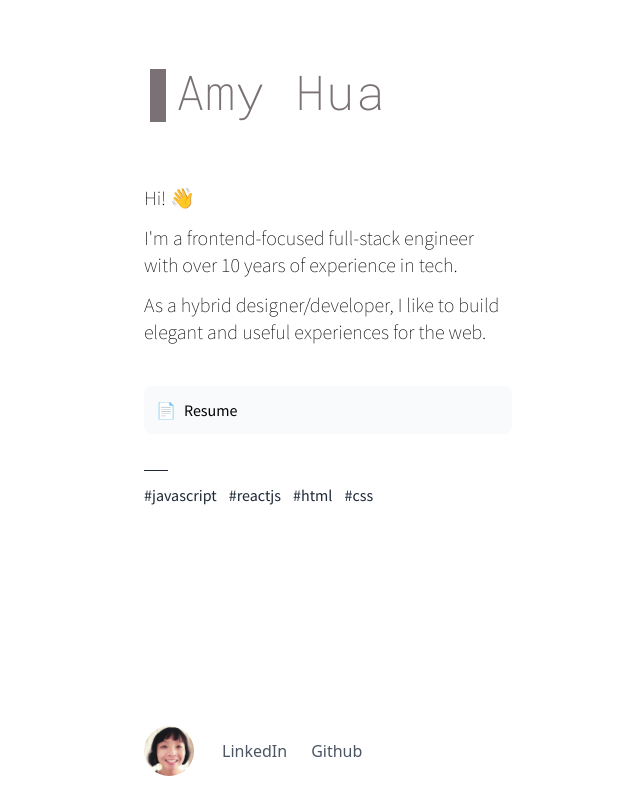
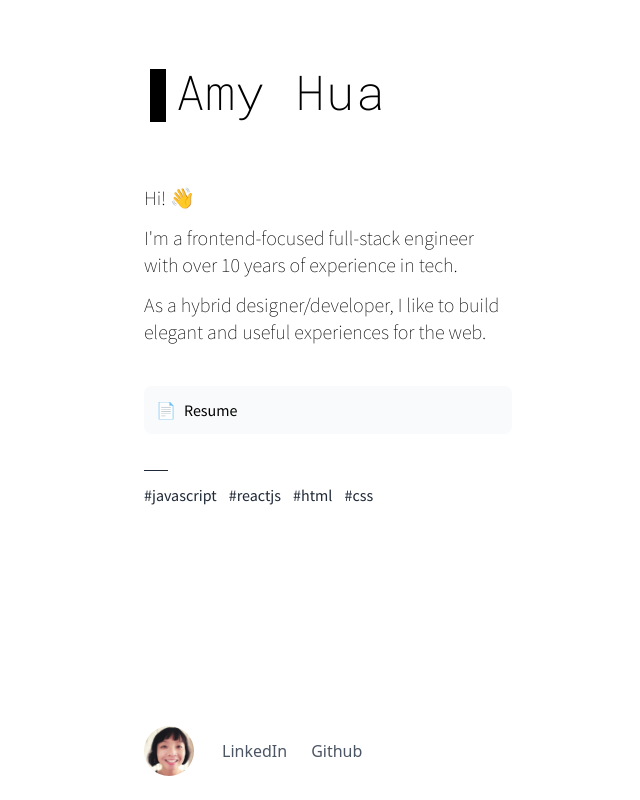
Before and after one commit to amyhua/amyhua.github.io, a Next.js app: page / in a window 1280 px wide. Shown: the whole page, without its empty margins (312-952 px from the left). Built offline with nearby package versions, Linux system fonts and the light colour scheme.

Commit message:
typing text color, var

```diff
--- a/styles/Index.module.css
+++ b/styles/Index.module.css
@@ -1,14 +1,18 @@
+:root {
+  /* --typing-color: #7a7176; */
+  --typing-color: #000;
+}
 .typing {
   height: 1em;
   display: inline-block;
   position: relative;
-  color: #7a7176;
+  color: var(--typing-color);
 }
 .typing:before {
   content: "";
   width: 0.33em;
   margin-right: 0.2em;
-  background-color: #7a7176;
+  background-color: var(--typing-color);
   display: inline-block;
   vertical-align: top;
   margin-top: 0.025em;
@@ -19,7 +23,7 @@
 }
 .typing:not(.revealing):before {
   animation: blink-animation 1s steps(5, start) infinite;
-  background-color: #7a7176;
+  background-color: var(--typing-color);
 }
 .typing.revealing:before {
   width: 100%;
```
